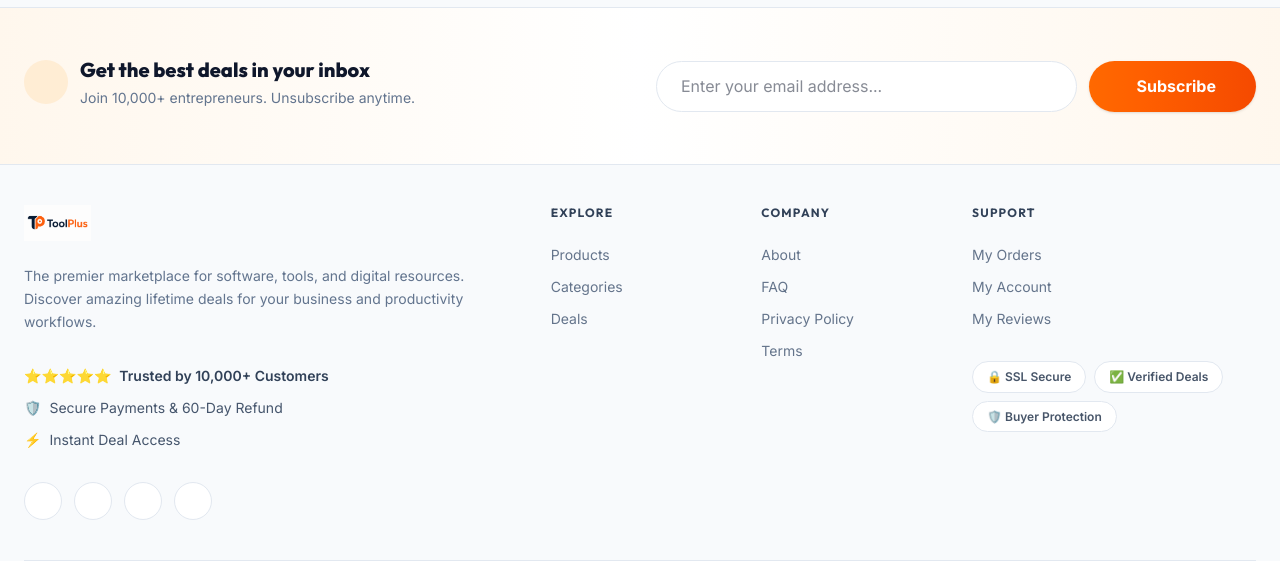
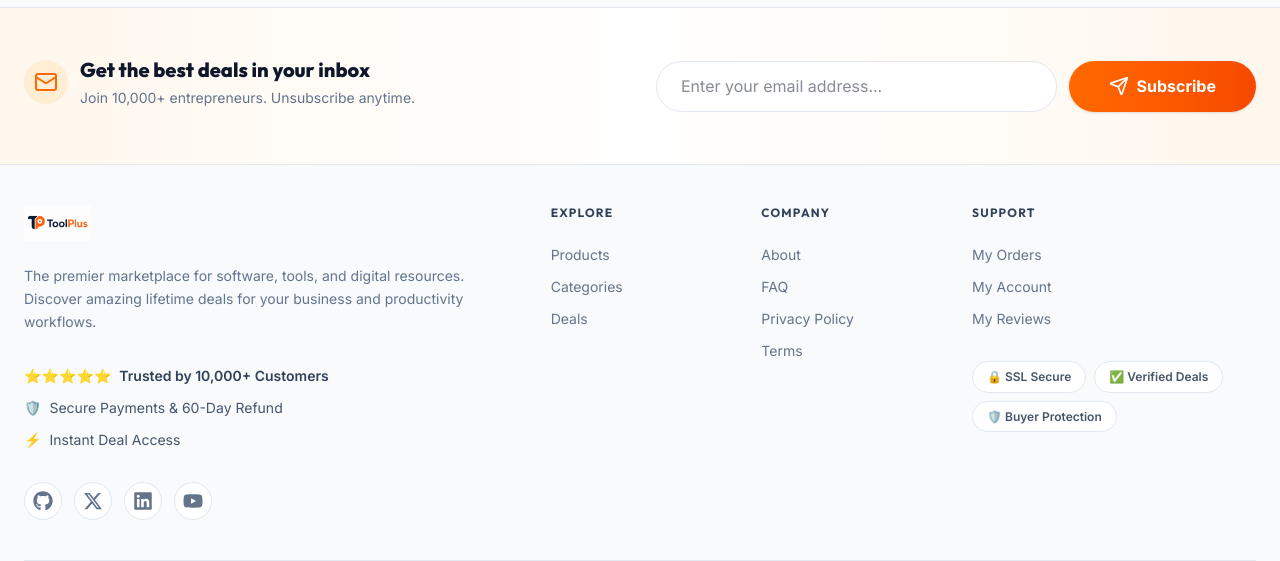
Before and after one commit to DhrutiYadav/ToolPlus-Frontend, a React (Vite) app: page / in a window 1280 px wide. Shown: the part 2739-3300 px from the top of the page. Built offline with nearby package versions, Linux system fonts and the light colour scheme; no server answers.

Commit message:
Update UI in Footer use lucide-react and react-icons

```diff
--- a/package.json
+++ b/package.json
@@ -16,11 +16,12 @@
     "bootstrap": "^5.3.8",
     "framer-motion": "^12.40.0",
     "jwt-decode": "^4.0.0",
-    "lucide-react": "^1.27.0",
+    "lucide-react": "^1.28.0",
     "papaparse": "^5.5.4",
     "react": "^19.2.6",
     "react-dom": "^19.2.6",
     "react-hook-form": "^7.79.0",
+    "react-icons": "^5.7.0",
     "react-router-dom": "^7.17.0",
     "react-toastify": "^11.1.0",
     "recharts": "^3.9.0",
--- a/src/components/Footer.jsx
+++ b/src/components/Footer.jsx
@@ -1,7 +1,19 @@
-import React, { useState } from "react";
+import { useState } from "react";
 import { Link } from "react-router-dom";
 import { toast } from "react-toastify";
 import "../styles/Footer.css";
+import {
+  Mail,
+  CheckCircle2,
+  Send,
+} from "lucide-react";
+
+import {
+  FaGithub,
+  FaLinkedin,
+  FaYoutube,
+  FaXTwitter,
+} from "react-icons/fa6";
 
 function Footer() {
   const [newsletterEmail, setNewsletterEmail] = useState("");
@@ -29,7 +41,7 @@ function Footer() {
             <div className="lg:w-1/2">
               <div className="flex items-center gap-3 mb-2">
                 <div className="w-11 h-11 bg-orange-100 dark:bg-orange-500/10 text-orange-500 rounded-full flex items-center justify-center">
-                  <i className="bi bi-envelope-heart-fill text-xl"></i>
+                  <Mail className="w-6 h-6" />
                 </div>
                 <div>
                   <h4 className="font-extrabold text-xl text-slate-900 dark:text-white mb-1">
@@ -45,7 +57,7 @@ function Footer() {
             <div className="lg:w-1/2 w-full">
               {subscribed ? (
                 <div className="bg-emerald-50 dark:bg-emerald-900/20 text-emerald-700 dark:text-emerald-400 rounded-full px-6 py-3 flex items-center gap-2">
-                  <i className="bi bi-check-circle-fill"></i>
+                  <CheckCircle2 className="w-5 h-5" />
                   <span className="font-semibold">
                     You're subscribed! Look out for great deals.
                   </span>
@@ -63,7 +75,7 @@ function Footer() {
                     type="submit"
                     className="bg-gradient-to-r from-orange-500 to-orange-600 hover:from-orange-600 hover:to-orange-700 text-white font-bold px-10 py-3 rounded-full flex items-center gap-2 transition-all shadow-sm hover:shadow-md whitespace-nowrap"
                   >
-                    <i className="bi bi-send-fill"></i>
+                    <Send className="w-5 h-5" />
                     Subscribe
                   </button>
                 </form>
@@ -126,7 +138,7 @@ function Footer() {
                 title="GitHub"
                 aria-label="GitHub"
               >
-                <i className="bi bi-github"></i>
+                <FaGithub className="w-5 h-5" />
               </a>
               <a
                 href="#"
@@ -134,7 +146,7 @@ function Footer() {
                 title="Twitter / X"
                 aria-label="Twitter"
               >
-                <i className="bi bi-twitter-x"></i>
+                <FaXTwitter className="w-5 h-5" />
               </a>
               <a
                 href="#"
@@ -142,7 +154,7 @@ function Footer() {
                 title="LinkedIn"
                 aria-label="LinkedIn"
               >
-                <i className="bi bi-linkedin"></i>
+                <FaLinkedin className="w-5 h-5" />
               </a>
               <a
                 href="#"
@@ -150,7 +162,7 @@ function Footer() {
                 title="YouTube"
                 aria-label="YouTube"
               >
-                <i className="bi bi-youtube"></i>
+                <FaYoutube className="w-5 h-5" />
               </a>
             </div>
           </div>
```
Also changed, not shown: 1 other file (tests, documents, lock files or other folders).
